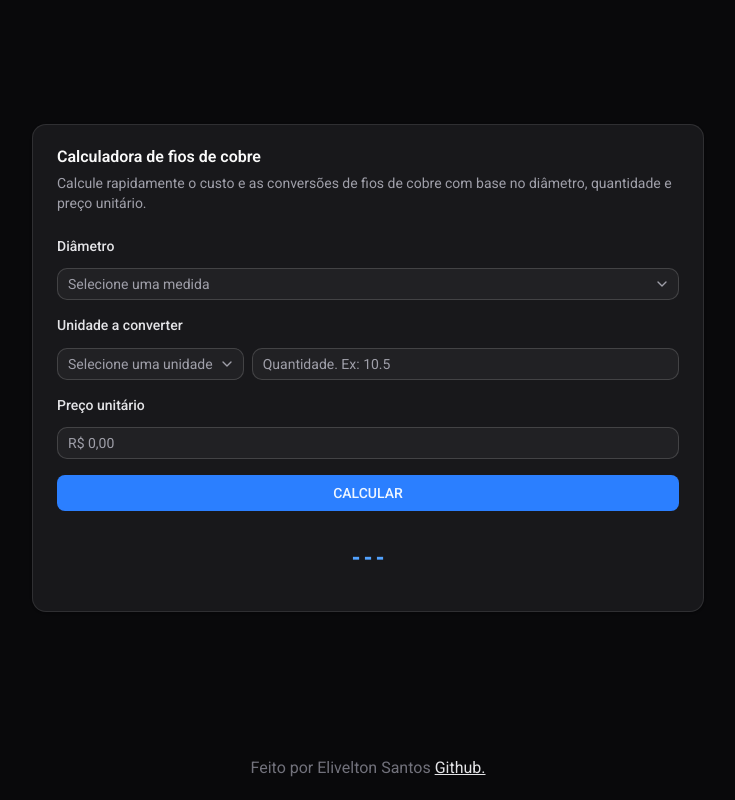
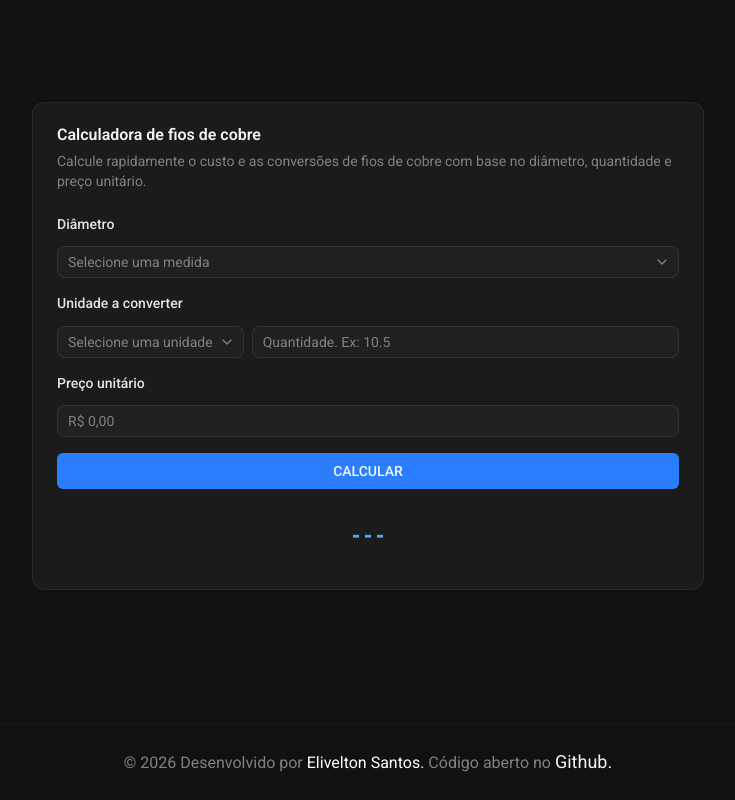
Before and after one commit to samsepi0ldev/copper-wire-calculator, a React (Vite) app: page / in a window 1280 px wide. Shown: the whole page, without its empty margins (272-1007 px from the left). Built offline with nearby package versions, Linux system fonts and the light colour scheme.

Commit message:
style: modifier layout

```diff
--- a/index.html
+++ b/index.html
@@ -10,7 +10,7 @@
     <link href="/src/global.css" rel="stylesheet" />
     <title>Calculadora de fios de Cobre</title>
   </head>
-  <body class="bg-zinc-950">
+  <body class="bg-sidebar">
     <div id="root" class="w-full h-screen"></div>
     <script type="module" src="/src/main.tsx"></script>
   </body>
--- a/src/app.tsx
+++ b/src/app.tsx
@@ -1,3 +1,5 @@
+import { Github } from 'lucide-react'
+import { useEffect, useState } from 'react'
 import {
   Card,
   CardContent,
@@ -5,13 +7,13 @@ import {
   CardHeader,
   CardTitle,
 } from '@/components/ui/card'
-
 import { CalcForm } from './components/calc-form'
+import { Button } from './components/ui/button'
 
 export function App() {
   return (
-    <>
-      <main className="w-full h-[calc(100%-64px)] px-4 grid place-items-center">
+    <div className="grid min-h-screen grid-rows-[auto_1fr_auto]">
+      <main className="w-full row-span-2 px-4 grid place-items-center">
         <Card className="max-w-2xl w-full">
           <CardHeader>
             <CardTitle>Calculadora de fios de cobre</CardTitle>
@@ -25,16 +27,22 @@ export function App() {
           </CardContent>
         </Card>
       </main>
-      <footer className="text-zinc-500 h-16 flex items-center justify-center">
-        Feito por Elivelton Santos{' '}
+      <footer className="relative mt-8 py-6 text-muted-foreground before:absolute before:inset-x-0 before:top-0 before:h-px before:bg-border/64">
+        <div className="container flex w-full items-center justify-center gap-2 px-4 sm:px-6 mx-auto">
+          <p className="text-center">
+            © 2026 Desenvolvido por{' '}
+            <span className="text-white">Elivelton Santos.</span> Código aberto
+            no{' '}
             <a
-          className="text-zinc-200 hover:text-white underline ml-1 "
+              className="font-heading text-foreground text-lg hover:underline"
               href="https://github.com/samsepi0ldev"
             >
               {' '}
               Github.
             </a>
+          </p>
+        </div>
       </footer>
-    </>
+    </div>
   )
 }
--- a/src/components/ui/card.tsx
+++ b/src/components/ui/card.tsx
@@ -1,81 +1,81 @@
-import * as React from "react"
+import type * as React from 'react'
 
-import { cn } from "@/lib/utils"
+import { cn } from '@/lib/utils'
 
-function Card({ className, ...props }: React.ComponentProps<"div">) {
+function Card({ className, ...props }: React.ComponentProps<'div'>) {
   return (
     <div
       data-slot="card"
       className={cn(
-        "bg-card text-card-foreground flex flex-col gap-6 rounded-xl border py-6 shadow-sm",
-        className
+        'bg-card text-card-foreground flex flex-col gap-6 rounded-xl border border-border py-6 shadow-sm',
+        className,
       )}
       {...props}
     />
   )
 }
 
-function CardHeader({ className, ...props }: React.ComponentProps<"div">) {
+function CardHeader({ className, ...props }: React.ComponentProps<'div'>) {
   return (
     <div
       data-slot="card-header"
       className={cn(
-        "@container/card-header grid auto-rows-min grid-rows-[auto_auto] items-start gap-2 px-6 has-data-[slot=card-action]:grid-cols-[1fr_auto] [.border-b]:pb-6",
-        className
+        '@container/card-header grid auto-rows-min grid-rows-[auto_auto] items-start gap-2 px-6 has-data-[slot=card-action]:grid-cols-[1fr_auto] [.border-b]:pb-6',
+        className,
       )}
       {...props}
     />
   )
 }
 
-function CardTitle({ className, ...props }: React.ComponentProps<"div">) {
+function CardTitle({ className, ...props }: React.ComponentProps<'div'>) {
   return (
     <div
       data-slot="card-title"
-      className={cn("leading-none font-semibold", className)}
+      className={cn('leading-none font-semibold', className)}
       {...props}
     />
   )
 }
 
-function CardDescription({ className, ...props }: React.ComponentProps<"div">) {
+function CardDescription({ className, ...props }: React.ComponentProps<'div'>) {
   return (
     <div
       data-slot="card-description"
-      className={cn("text-muted-foreground text-sm", className)}
+      className={cn('text-muted-foreground text-sm', className)}
       {...props}
     />
   )
 }
 
-function CardAction({ className, ...props }: React.ComponentProps<"div">) {
+function CardAction({ className, ...props }: React.ComponentProps<'div'>) {
   return (
     <div
       data-slot="card-action"
       className={cn(
-        "col-start-2 row-span-2 row-start-1 self-start justify-self-end",
-        className
+        'col-start-2 row-span-2 row-start-1 self-start justify-self-end',
+        className,
       )}
       {...props}
     />
   )
 }
 
-function CardContent({ className, ...props }: React.ComponentProps<"div">) {
+function CardContent({ className, ...props }: React.ComponentProps<'div'>) {
   return (
     <div
       data-slot="card-content"
-      className={cn("px-6", className)}
+      className={cn('px-6', className)}
       {...props}
     />
   )
 }
 
-function CardFooter({ className, ...props }: React.ComponentProps<"div">) {
+function CardFooter({ className, ...props }: React.ComponentProps<'div'>) {
   return (
     <div
       data-slot="card-footer"
-      className={cn("flex items-center px-6 [.border-t]:pt-6", className)}
+      className={cn('flex items-center px-6 [.border-t]:pt-6', className)}
       {...props}
     />
   )
--- a/src/global.css
+++ b/src/global.css
@@ -9,120 +9,144 @@
 }
 
 @theme inline {
-  --radius-sm: calc(var(--radius) - 4px);
-  --radius-md: calc(var(--radius) - 2px);
-  --radius-lg: var(--radius);
-  --radius-xl: calc(var(--radius) + 4px);
-  --radius-2xl: calc(var(--radius) + 8px);
-  --radius-3xl: calc(var(--radius) + 12px);
-  --radius-4xl: calc(var(--radius) + 16px);
   --color-background: var(--background);
   --color-foreground: var(--foreground);
+  --color-sidebar-ring: var(--sidebar-ring);
+  --color-sidebar-border: var(--sidebar-border);
+  --color-sidebar-accent-foreground: var(--sidebar-accent-foreground);
+  --color-sidebar-accent: var(--sidebar-accent);
+  --color-sidebar-primary-foreground: var(--sidebar-primary-foreground);
+  --color-sidebar-primary: var(--sidebar-primary);
+  --color-sidebar-foreground: var(--sidebar-foreground);
+  --color-sidebar: var(--sidebar);
+  --color-ring: var(--ring);
+  --color-input: var(--input);
+  --color-border: var(--border);
+  --color-destructive: var(--destructive);
+  --color-destructive-foreground: var(--destructive-foreground);
+  --color-info: var(--info);
+  --color-info-foreground: var(--info-foreground);
+  --color-success: var(--success);
+  --color-success-foreground: var(--success-foreground);
+  --color-warning: var(--warning);
+  --color-warning-foreground: var(--warning-foreground);
+  --color-accent-foreground: var(--accent-foreground);
+  --color-accent: var(--accent);
+  --color-muted-foreground: var(--muted-foreground);
+  --color-muted: var(--muted);
+  --color-secondary-foreground: var(--secondary-foreground);
+  --color-secondary: var(--secondary);
+  --color-primary-foreground: var(--primary-foreground);
+  --color-primary: var(--primary);
+  --color-popover-foreground: var(--popover-foreground);
+  --color-popover: var(--popover);
+  --color-card-foreground: var(--card-foreground);
   --color-card: var(--card);
-  --color-card-foreground: var(--card-foreground);
-  --color-popover: var(--popover);
-  --color-popover-foreground: var(--popover-foreground);
-  --color-primary: var(--primary);
-  --color-primary-foreground: var(--primary-foreground);
-  --color-secondary: var(--secondary);
-  --color-secondary-foreground: var(--secondary-foreground);
-  --color-muted: var(--muted);
-  --color-muted-foreground: var(--muted-foreground);
-  --color-accent: var(--accent);
-  --color-accent-foreground: var(--accent-foreground);
-  --color-destructive: var(--destructive);
-  --color-border: var(--border);
-  --color-input: var(--input);
-  --color-ring: var(--ring);
-  --color-chart-1: var(--chart-1);
-  --color-chart-2: var(--chart-2);
-  --color-chart-3: var(--chart-3);
-  --color-chart-4: var(--chart-4);
-  --color-chart-5: var(--chart-5);
-  --color-sidebar: var(--sidebar);
-  --color-sidebar-foreground: var(--sidebar-foreground);
-  --color-sidebar-primary: var(--sidebar-primary);
-  --color-sidebar-primary-foreground: var(--sidebar-primary-foreground);
-  --color-sidebar-accent: var(--sidebar-accent);
-  --color-sidebar-accent-foreground: var(--sidebar-accent-foreground);
-  --color-sidebar-border: var(--sidebar-border);
-  --color-sidebar-ring: var(--sidebar-ring);
+  --animate-skeleton: skeleton 2s -1s infinite linear;
+  @keyframes skeleton {
+    to {
+      background-position: -200% 0;
+    }
+  }
 }
 
 :root {
   --radius: 0.625rem;
-  --background: oklch(1 0 0);
-  --foreground: oklch(0.141 0.005 285.823);
-  --card: oklch(1 0 0);
-  --card-foreground: oklch(0.141 0.005 285.823);
-  --popover: oklch(1 0 0);
-  --popover-foreground: oklch(0.141 0.005 285.823);
-  --primary: oklch(0.21 0.006 285.885);
-  --primary-foreground: oklch(0.985 0 0);
-  --secondary: oklch(0.967 0.001 286.375);
-  --secondary-foreground: oklch(0.21 0.006 285.885);
-  --muted: oklch(0.967 0.001 286.375);
-  --muted-foreground: oklch(0.552 0.016 285.938);
-  --accent: oklch(0.967 0.001 286.375);
-  --accent-foreground: oklch(0.21 0.006 285.885);
-  --destructive: oklch(0.577 0.245 27.325);
-  --border: oklch(0.92 0.004 286.32);
-  --input: oklch(0.92 0.004 286.32);
-  --ring: oklch(0.705 0.015 286.067);
-  --chart-1: oklch(0.646 0.222 41.116);
-  --chart-2: oklch(0.6 0.118 184.704);
-  --chart-3: oklch(0.398 0.07 227.392);
-  --chart-4: oklch(0.828 0.189 84.429);
-  --chart-5: oklch(0.769 0.188 70.08);
-  --sidebar: oklch(0.985 0 0);
-  --sidebar-foreground: oklch(0.141 0.005 285.823);
-  --sidebar-primary: oklch(0.21 0.006 285.885);
-  --sidebar-primary-foreground: oklch(0.985 0 0);
-  --sidebar-accent: oklch(0.967 0.001 286.375);
-  --sidebar-accent-foreground: oklch(0.21 0.006 285.885);
-  --sidebar-border: oklch(0.92 0.004 286.32);
-  --sidebar-ring: oklch(0.705 0.015 286.067);
+  --background: var(--color-white);
+  --foreground: var(--color-neutral-800);
+  --card: var(--color-white);
+  --card-foreground: var(--color-neutral-800);
+  --popover: var(--color-white);
+  --popover-foreground: var(--color-neutral-800);
+  --primary: var(--color-neutral-800);
+  --primary-foreground: var(--color-neutral-50);
+  --secondary: --alpha(var(--color-black) / 4%);
+  --secondary-foreground: var(--color-neutral-800);
+  --muted: --alpha(var(--color-black) / 4%);
+  --muted-foreground: color-mix(
+    in srgb,
+    var(--color-neutral-500) 90%,
+    var(--color-black)
+  );
+  --accent: --alpha(var(--color-black) / 4%);
+  --accent-foreground: var(--color-neutral-800);
+  --destructive: var(--color-red-500);
+  --destructive-foreground: var(--color-red-700);
+  --info: var(--color-blue-500);
+  --info-foreground: var(--color-blue-700);
+  --success: var(--color-emerald-500);
+  --success-foreground: var(--color-emerald-700);
+  --warning: var(--color-amber-500);
+  --warning-foreground: var(--color-amber-700);
+  --border: --alpha(var(--color-black) / 8%);
+  --input: --alpha(var(--color-black) / 10%);
+  --ring: var(--color-neutral-400);
+  --sidebar: var(--color-neutral-50);
+  --sidebar-foreground: color-mix(
+    in srgb,
+    var(--color-neutral-800) 64%,
+    var(--sidebar)
+  );
+  --sidebar-primary: var(--color-neutral-800);
+  --sidebar-primary-foreground: var(--color-neutral-50);
+  --sidebar-accent: --alpha(var(--color-black) / 4%);
+  --sidebar-accent-foreground: var(--color-neutral-800);
+  --sidebar-border: --alpha(var(--color-black) / 6%);
+  --sidebar-ring: var(--color-neutral-400);
 }
 
 .dark {
-  --background: oklch(0.141 0.005 285.823);
-  --foreground: oklch(0.985 0 0);
-  --card: oklch(0.21 0.006 285.885);
-  --card-foreground: oklch(0.985 0 0);
-  --popover: oklch(0.21 0.006 285.885);
-  --popover-foreground: oklch(0.985 0 0);
-  --primary: oklch(0.92 0.004 286.32);
-  --primary-foreground: oklch(0.21 0.006 285.885);
-  --secondary: oklch(0.274 0.006 286.033);
-  --secondary-foreground: oklch(0.985 0 0);
-  --muted: oklch(0.274 0.006 286.033);
-  --muted-foreground: oklch(0.705 0.015 286.067);
-  --accent: oklch(0.274 0.006 286.033);
-  --accent-foreground: oklch(0.985 0 0);
-  --destructive: oklch(0.704 0.191 22.216);
-  --border: oklch(1 0 0 / 10%);
-  --input: oklch(1 0 0 / 15%);
-  --ring: oklch(0.552 0.016 285.938);
-  --chart-1: oklch(0.488 0.243 264.376);
-  --chart-2: oklch(0.696 0.17 162.48);
-  --chart-3: oklch(0.769 0.188 70.08);
-  --chart-4: oklch(0.627 0.265 303.9);
-  --chart-5: oklch(0.645 0.246 16.439);
-  --sidebar: oklch(0.21 0.006 285.885);
-  --sidebar-foreground: oklch(0.985 0 0);
-  --sidebar-primary: oklch(0.488 0.243 264.376);
-  --sidebar-primary-foreground: oklch(0.985 0 0);
-  --sidebar-accent: oklch(0.274 0.006 286.033);
-  --sidebar-accent-foreground: oklch(0.985 0 0);
-  --sidebar-border: oklch(1 0 0 / 10%);
-  --sidebar-ring: oklch(0.552 0.016 285.938);
+  --background: color-mix(
+    in srgb,
+    var(--color-neutral-950) 95%,
+    var(--color-white)
+  );
+  --foreground: var(--color-neutral-100);
+  --card: color-mix(in srgb, var(--background) 98%, var(--color-white));
+  --card-foreground: var(--color-neutral-100);
+  --popover: color-mix(in srgb, var(--background) 98%, var(--color-white));
+  --popover-foreground: var(--color-neutral-100);
+  --primary: var(--color-neutral-100);
+  --primary-foreground: var(--color-neutral-800);
+  --secondary: --alpha(var(--color-white) / 4%);
+  --secondary-foreground: var(--color-neutral-100);
+  --muted: --alpha(var(--color-white) / 4%);
+  --muted-foreground: color-mix(
+    in srgb,
+    var(--color-neutral-500) 90%,
+    var(--color-white)
+  );
+  --accent: --alpha(var(--color-white) / 4%);
+  --accent-foreground: var(--color-neutral-100);
+  --destructive: color-mix(
+    in srgb,
+    var(--color-red-500) 90%,
+    var(--color-white)
+  );
+  --destructive-foreground: var(--color-red-400);
+  --info: var(--color-blue-500);
+  --info-foreground: var(--color-blue-400);
+  --success: var(--color-emerald-500);
+  --success-foreground: var(--color-emerald-400);
+  --warning: var(--color-amber-500);
+  --warning-foreground: var(--color-amber-400);
+  --border: --alpha(var(--color-white) / 6%);
+  --input: --alpha(var(--color-white) / 8%);
+  --ring: var(--color-neutral-500);
+  --sidebar: color-mix(
+    in srgb,
+    var(--color-neutral-950) 97%,
+    var(--color-white)
+  );
+  --sidebar-foreground: color-mix(
+    in srgb,
+    var(--color-neutral-100) 64%,
+    var(--sidebar)
+  );
+  --sidebar-primary: var(--color-neutral-100);
+  --sidebar-primary-foreground: var(--color-neutral-800);
+  --sidebar-accent: --alpha(var(--color-white) / 4%);
+  --sidebar-accent-foreground: var(--color-neutral-100);
+  --sidebar-border: --alpha(var(--color-white) / 5%);
+  --sidebar-ring: var(--color-neutral-400);
 }
-
-@layer base {
-  * {
-    @apply border-border outline-ring/50;
-  }
-  body {
-    @apply bg-background text-foreground;
-  }
-}
```
Also changed, not shown: src/components/ui/button.tsx (+24 -24 lines), src/components/ui/separator.tsx (+6 -8 lines), components.json. Lines whose indentation alone changed are shown as unchanged.
